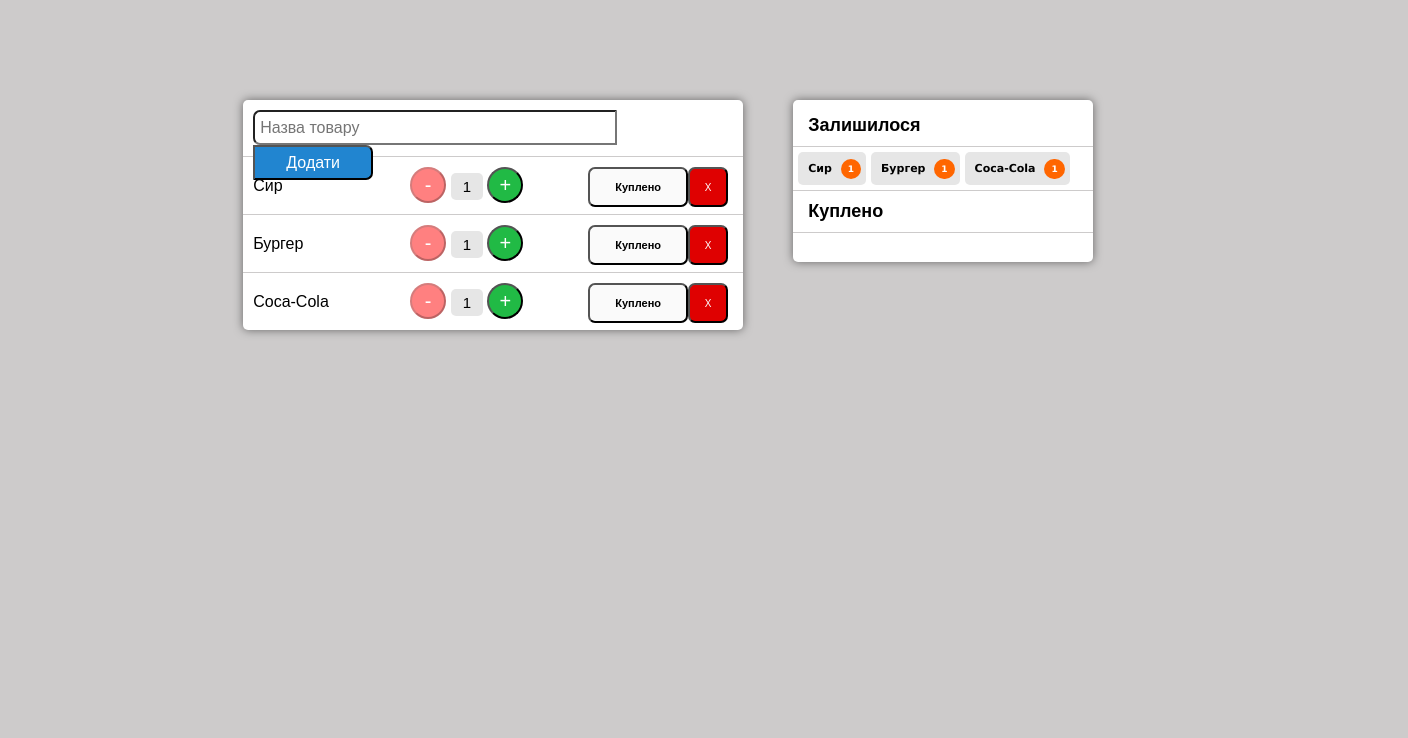
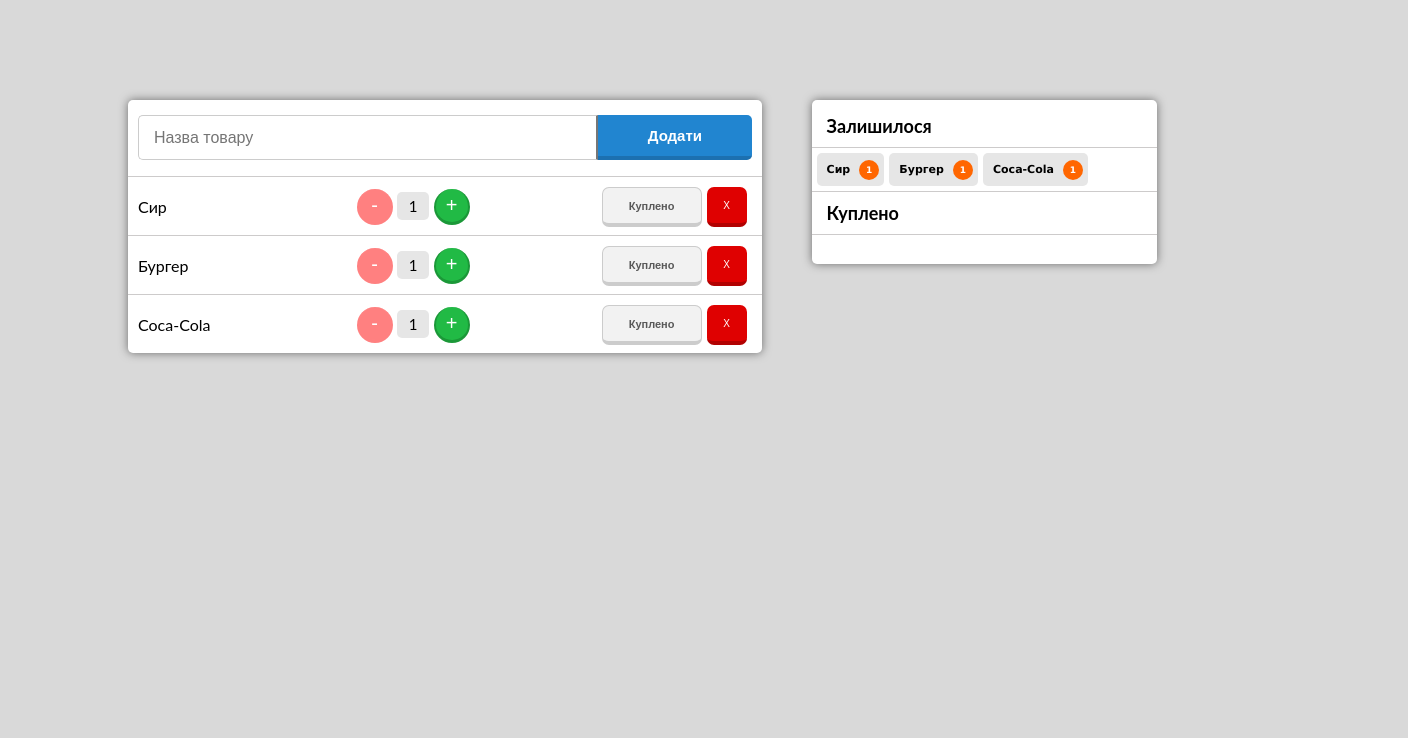
Before and after one commit to AnnaMitsan/BuyList-JS, a plain HTML site: page index.html in a window 1280 px wide. Shown: the top 738 px of the page, 1408 px wide, since content can reach past the window. Drawn offline with nearby package versions, Linux system fonts and the light colour scheme.

Commit message:
edit for product name

```diff
--- a/main.css
+++ b/main.css
@@ -1,5 +1,9 @@
+html {
+  min-width: 50px;
+}
+
 body {
-    background: #cdcbcb;
+    background: #d9d9d9;
     padding-bottom: 50px;
     min-width: 550px;
 }
@@ -10,7 +14,8 @@ body {
     top: 100px;
     bottom: 0;
     left: 0;
-    right: 50;
+    right: 0;
+    width: 90%;
 }
 
 .bl-list {
@@ -19,7 +24,6 @@ body {
     width: 65%;
     height: auto;
     min-width: 500px;
-    max-width: 700px;
     margin-bottom: 10px;
     margin-right: 30px;
    border-radius: 5px;
@@ -34,17 +38,18 @@ body {
     width: 20%;
     min-width: 300px;
     height: auto;
-    font-family: Arial, Helvetica, sans-serif;
+    font-family: Lato, 'Helvetica Neue', Arial, Helvetica, sans-serif;
     box-shadow: 0 0 10px rgba(0,0,0,0.5);
 }
 
 .bl-row{
     width: 100%;
-    height: 58px;
+    height: auto;
     padding-left: 10px;
+    padding-right: 10px;
     border-top: 1px solid;
     border-top-color: #cdcbcb;
-    font-family: Arial, Helvetica, sans-serif;
+   font-family: Lato, 'Helvetica Neue', Arial, Helvetica, sans-serif;
     box-sizing: border-box;
 }
 
@@ -52,12 +57,20 @@ body {
     display: none;
 }
 
-.state-bought .bl-buy, .state-bought .bl-delete{
+.state-bought .bl-buy, .state-bought .bl-delete, .state-bought .bl-minus, .state-bought .bl-plus{
     display: none;
 }
 
-.state-bought .bl-minus, .state-bought .bl-plus{
- display: none;
+.state-bought .bl-label{
+    box-sizing: border-box;
+    background: #E6E6E6;
+    font-size: 15px;
+    padding-bottom: 5px;
+    padding-left: 12px;
+    padding-right: 12px;
+    padding-top: 5px;
+    border-radius: 5px;
+    margin-left: 40px;
 }
 
 .state-bought .bl-product {
@@ -66,10 +79,11 @@ body {
 
 .bl-product{
     float: left;
-    width: 30%;
+    width: 34%;
    height: 100%;
    padding-top: 20px;
 box-sizing: border-box;
+    word-wrap: break-word;
 }
 
 .bl-product-name{
@@ -86,19 +100,20 @@ box-sizing: border-box;
 }
 
 .state-change-name .bl-change-input{
-    width: 100%;
-
+    width: 90%;
+    height: 17px;
+    border-radius: 5px;
 }
 
 .bl-count{
     display: inline-block;
-    width: 30%;
     margin-left: 10px;
     padding-top: 10px;
     padding-bottom: 10px;
 }
 
 .bl-buttons{
+    display: inline-block;
     box-sizing: border-box;
     float: right;
     width: 30%;
@@ -106,11 +121,12 @@ box-sizing: border-box;
     min-width: 150px;
     max-width: 150px;
     margin-left: 15px;
-    margin-right:5px;
     padding-top: 10px;
 }
 
 .bl-label{
+    display: inline-block;
+    margin-top: 5px;
     background: #E6E6E6;
     font-size: 15px;
     padding-bottom: 5px;
@@ -127,6 +143,13 @@ box-sizing: border-box;
     width: 36px;
     color:white;
     font-size: 20px;
+    border-top: 0px;
+    border-bottom:3px solid;
+    border-left:2px solid;
+    border-right:2px solid;
+    border-bottom-color: #1b9838;
+    border-left-color: #1b9838;
+    border-right-color: #1b9838;
 }
 
 .bl-plus:hover{
@@ -134,12 +157,20 @@ box-sizing: border-box;
 }
 
 .bl-minus {
-    background: #FA5858;
-     border-radius: 100px;
+
+    background: #DF0101;
+    border-radius: 100px;
     height: 36px;
     width: 36px;
-     color:white;
-     font-size: 20px;
+    color:white;
+    font-size: 20px;
+    border-top: 0px;
+    border-bottom:3px solid;
+    border-left:2px solid;
+    border-right:2px solid;
+    border-bottom-color: #b20101;
+    border-left-color: #b20101;
+    border-right-color: #b20101;
 
 }
 
@@ -150,6 +181,14 @@ box-sizing: border-box;
     width: 36px;
      color:white;
      font-size: 20px;
+     border-top: 0px;
+    border-bottom:3px solid;
+    border-left:2px solid;
+    border-right:2px solid;
+    border-bottom-color: #ff8080;
+    border-left-color: #ff8080;
+    border-right-color: #ff8080;
+
 }
 
 .bl-minus:disabled:hover{
@@ -163,27 +202,46 @@ background: #DF0101;
 .bl-buy{
     width: 100px;
     height: 40px;
-    background-color:#FAFAFA;
+    background-color:#f2f2f2;
     float: left;
+    margin-right: 5px;
     border-radius: 7px;
     font-size: 11px;
     font-weight: bold;
+    color: #595959;
+    border-top: 1px solid;
+    border-left: 1px solid ;
+    border-right: 1px solid;
+    border-bottom:4px solid;
+    border-bottom-color: #cccccc;
+    border-left-color: #cccccc;
+    border-right-color: #cccccc;
+    border-top-color: #cccccc;
 }
 
-.bl-buy:hover{
+.bl-buy:hover, .bl-notbuy:hover{
    background:  #BDBDBD;
 }
 
 
 .bl-notbuy{
-    align-content:
     width: 100px;
     height: 40px;
-    background-color:#FAFAFA;
+    background-color:#f2f2f2;
     float: right;
+    margin-right: 5px;
     border-radius: 7px;
     font-size: 11px;
     font-weight: bold;
+    color: #595959;
+    border-top: 1px solid;
+    border-left: 1px solid ;
+    border-right: 1px solid;
+    border-bottom:4px solid;
+    border-bottom-color: #cccccc;
+    border-left-color: #cccccc;
+    border-right-color: #cccccc;
+    border-top-color: #cccccc;
 }
 
 .bl-delete{
@@ -193,6 +251,12 @@ background: #DF0101;
     border-radius: 7px;
      color:white;
      font-size: 10px;
+     border-top: 0px;
+    border-left: 0px;
+    border-right: 0px;
+    border-bottom:4px solid;
+    border-bottom-color: #b20101;
+
 }
 
 .bl-delete:hover{
@@ -200,42 +264,55 @@ background: #DF0101;
 }
 
 .bl-add {
-
+    height: 75px;
     width: 100%;
-    padding: 15px;
-    padding-bottom: 10px;
-    padding-top: 10px;
+    padding-bottom: 15px;
+    padding-top: 15px;
     padding-left: 10px;
-    padding-right: 7px;
+    padding-right: 10px;
     margin-bottom: 1px;
-    height: 55px;
-    font-family: Geneva, Arial, Helvetica, sans-serif;
+    font-family: Lato, 'Helvetica Neue', Arial, Helvetica, sans-serif;
     box-sizing: border-box;
-
 }
 .addinput{
-    width:73%;
-    height: 84%;
+    width:75%;
+    height: 100%;
     float: left;
     font-size: 16px;
-    border-top-left-radius: 7px;
-    border-bottom-left-radius: 7px;
-    padding-left: 5px;
+    border-top-left-radius: 5px;
+    border-bottom-left-radius: 5px;
+    padding-left: 15px;
+    padding-right: 15px;
+    box-sizing: border-box;
+    border-top: 1px solid;
+    border-bottom:1px solid;
+    border-left:1px solid;
+    border-bottom-color: #cccccc;
+    border-left-color: #cccccc;
+    border-top-color: #cccccc;
+
 }
 
 .addbutton{
+    width: 25%;
     height: 100%;
+    float: right;
     background-color: #2185D0;
     color:white;
-    font-size: 16px;
+    font-size: 15px;
     min-width: 120px;
-    max-width: 120px;
-  border-top-right-radius: 7px;
-    border-bottom-right-radius: 7px;
+    border-top-right-radius: 5px;
+    border-bottom-right-radius: 5px;
+    font-weight: bold;
+    border-top: 0px;
+    border-left: 0px;
+    border-right: 0px;
+    border-bottom:4px solid;
+    border-bottom-color: #1c70b0;
 }
 
 .addbutton:hover{
-     background-color: #1678c2;
+     background-color: #1c70b0;
 }
 
 
@@ -261,7 +338,6 @@ background: #DF0101;
 
 .bl-left-item{
     margin-top: 5px;
-
     margin-right: 5px;
     display: inline-block;
      background: #E6E6E6;
@@ -271,6 +347,7 @@ background: #DF0101;
     font-weight: bold;
     font-family: Geneva, Arial, Helvetica, sans-serif;
     box-sizing: border-box;
+    word-wrap: break-word;
 }
 
 .bl-left-product-name{
@@ -278,9 +355,9 @@ background: #DF0101;
     font-size: 11px;
     padding: 5px;
     border-radius: 5px;
-    font-weight: bold;
     font-family: Geneva, Arial, Helvetica, sans-serif;
     box-sizing: border-box;
+    word-wrap: break-word;
 }
 
 .bl-left-product-count{
@@ -414,11 +491,11 @@ margin-left: 20px;
    .center {
         margin-left: 0;
         margin-right: 0;
-        padding-left: 13%;
+        padding-left: 7%;
         padding-right: 7%
     }
     .bl-list{
-        width: 50%;
+        width: 55%;
         max-width: 500px;
          margin-left: 20px;
     }
@@ -432,12 +509,12 @@ margin-left: 20px;
     .center {
         margin-left: 0;
         margin-right: 0;
-        padding-left: 19%;
+        padding-left: 10%;
         padding-right: 10%
     }
     .bl-list{
-        width: 50%;
-        max-width: 600px;
+        width: 55%;
+        max-width: 700px;
     }
     .bl-bought{
         width: 30%;
@@ -449,12 +526,12 @@ margin-left: 20px;
     .center {
         margin-left: 0;
         margin-right: 0;
-        padding-left: 23%;
+        padding-left: 16%;
         padding-right: 16%
     }
     .bl-list{
         width: 50%;
-        max-width: 600px;
+        max-width: 800px;
     }
     .bl-bought{
         width: 30%;
@@ -464,6 +541,7 @@ margin-left: 20px;
 
 button{
     position: relative;
+
 }
 
 .addbutton::before{
--- a/main.js
+++ b/main.js
@@ -16,29 +16,21 @@ $(function() {
         var $delete = $node.find(".bl-delete");
         var $bought = $node.find(".bl-buy");
         var $unBought = $node.find(".bl-notbuy");
-        var $productName = $node.find(".bl-product");
+        var $productName = $node.find(".bl-product-name");
         var $changeNameInput = $node.find(".bl-change-input");
 
         var $statNode = $(statisticTemplate);
         var $statProdName = $statNode.find(".bl-left-product-name");
         var $statProdCount = $statNode.find(".bl-left-product-count");
 
-        $minus.isEnabled = false;
+        $minus.attr("disabled", true);
+
 
         $productName.text(name);
         $blLabel.text(1);
 
         $statProdName.text(name);
-        console.log("statprod", name)
         $statProdCount.text(1);
-
-        function disableButton(buttonName) {
-            buttonName.attr("disabled", true);
-        }
-
-        function enableButton(buttonName) {
-            buttonName.attr("disabled", false);
-        }
 
         function buyClick() {
             $node.addClass("state-bought");
@@ -54,32 +46,48 @@ $(function() {
             $statLeft.append($statNode);
         }
 
-
         $productName.click(function() {
+            var $oldName = $productName.text();
             $node.addClass("state-change-name");
             $node.removeClass("state-not-change-name");
-            var $oldName = $productName.val();
             var $newName = "";
-            $changeNameInput.text($oldName);
-            $changeNameInput.focus();
+            console.log("old name", $oldName);
+            $changeNameInput.val($oldName);
+
+
             $changeNameInput.on("input", function() {
                 if ($(this).val().length > 0) {
-                    $newName.val($(this).val());
+                    console.log("this name", $(this).val());
+
+                    $newName=$(this).val();
+                     console.log("new name", $newName);
+                     $productName.text($newName);
+                    $statProdName.text($newName);
+                }
+                else{
+                    $productName.text($oldName);
+                     $statProdName.text($oldName);
                 }
             });
+
+            $changeNameInput.focus();
             $changeNameInput.focusout(function() {
                 $node.removeClass("state-change-name");
                 $node.addClass("state-not-change-name");
-                $productName.val($newName.val());
+
             });
+        });
 
+        function updateNode(node, fn) { node.fadeOut(250, function(){
+            fn();
+            node.fadeIn(250); });
+        }
 
-        });
 
         function plusOne() {
             quantity++;
             if (quantity > 1) {
-                enableButton($minus);
+            $minus.attr("disabled", false);
             }
             $blLabel.text(quantity);
             $statProdCount.text(quantity);
@@ -88,7 +96,7 @@ $(function() {
         function minusOne() {
             quantity--;
             if (quantity === 1) {
-                disableButton($minus);
+            $minus.attr("disabled", true);
             }
             $blLabel.text(quantity);
             $statProdCount.text(quantity);
@@ -104,7 +112,6 @@ $(function() {
         $delete.click(deleteItem);
         $plus.click(plusOne);
         $minus.click(minusOne);
-        disableButton($minus);
 
 
         $node.addClass("state-not-bought");
```
